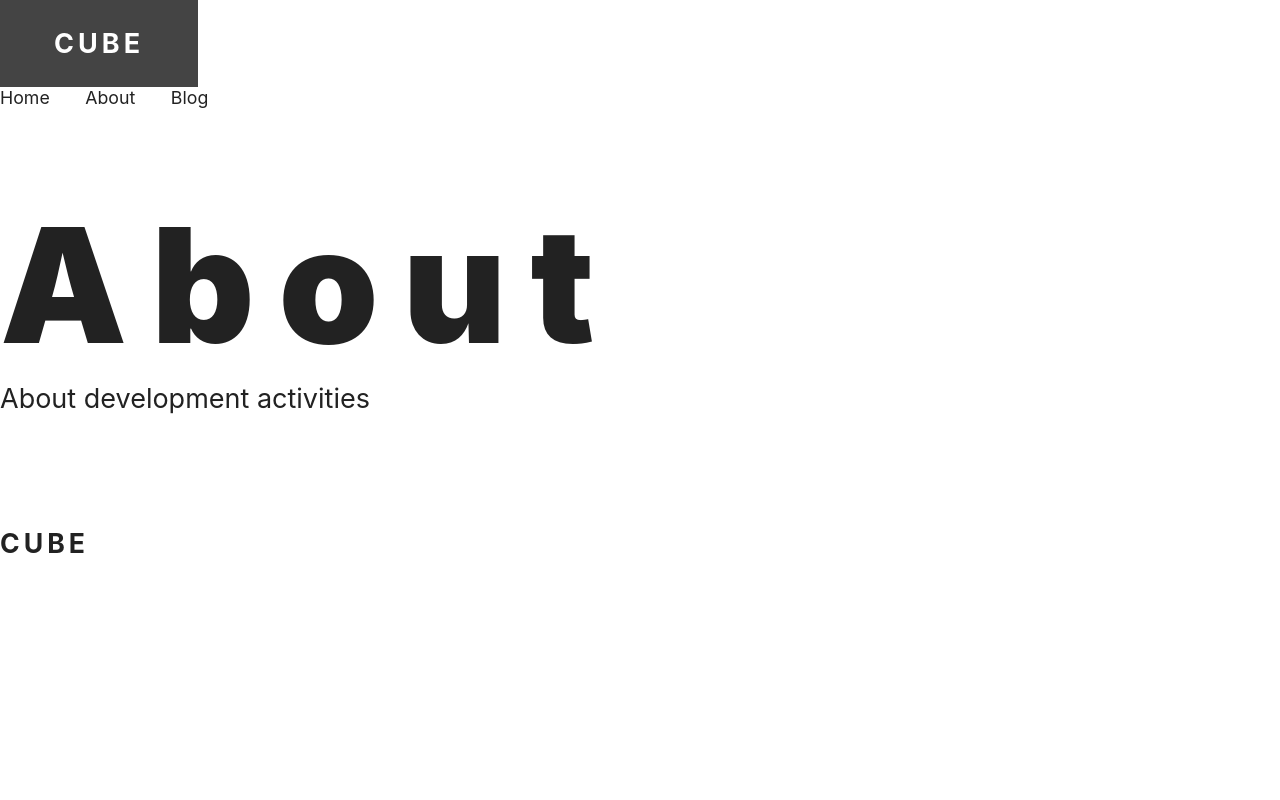
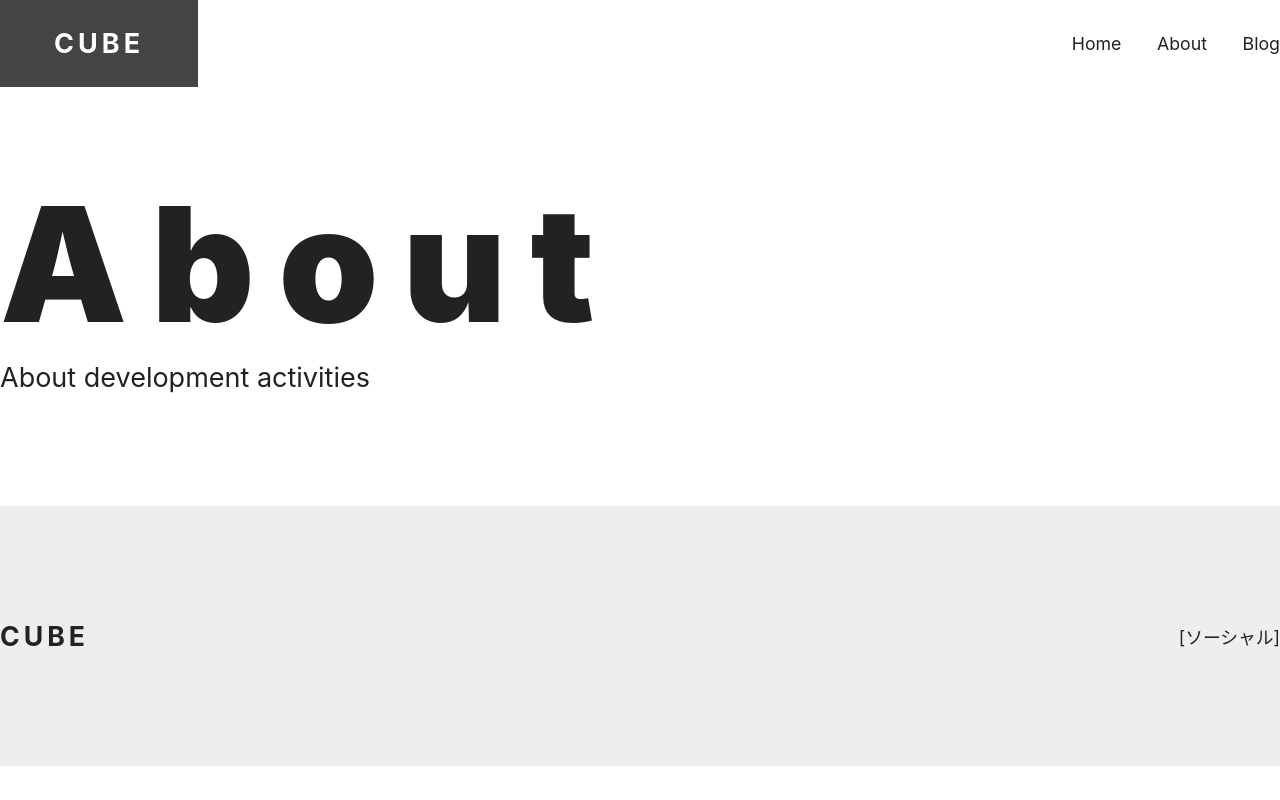
Before and after one commit to akky25/next-react-website-, a Next.js app: page /about in a window 1280 px wide. Built offline with nearby package versions, Linux system fonts and the light colour scheme.

Commit message:
header layout style　追加

```diff
--- a/src/components/footer.tsx
+++ b/src/components/footer.tsx
@@ -1,9 +1,13 @@
 import Logo from './logo';
+import styles from '@/styles/footer.module.css';
 
 export default function Footer() {
   return (
-    <footer>
-      <Logo />
+    <footer className={styles.wrapper}>
+      <div className={styles.flexContainer}>
+        <Logo />
+        [ソーシャル]
+      </div>
     </footer>
   );
 }
--- a/src/components/header.tsx
+++ b/src/components/header.tsx
@@ -1,11 +1,14 @@
 import Logo from './logo';
 import Nav from './nav';
+import styles from '@/styles/header.module.css';
 
 export default function Header() {
   return (
     <header>
-      <Logo boxOn />
-      <Nav />
+      <div className={styles.flexContainer}>
+        <Logo boxOn />
+        <Nav />
+      </div>
     </header>
   );
 }
--- a/src/components/hero.tsx
+++ b/src/components/hero.tsx
@@ -12,7 +12,7 @@ export default function Hero({
   imageOn: imageOn = false,
 }: Props) {
   return (
-    <div>
+    <div className={styles.flexContainer}>
       <div className={styles.text}>
         <h1 className={styles.title}>{title}</h1>
         <p className={styles.subtitle}>{subtitle}</p>
--- /dev/null
+++ b/src/styles/footer.module.css
@@ -0,0 +1,9 @@
+.wrapper {
+  padding: var(--space-xl) 0;
+  background-color: var(--gray-10);
+}
+
+.flexContainer {
+  composes: sideBySideCenter from '@/styles/utils.module.css';
+  gap: 2em;
+}
--- /dev/null
+++ b/src/styles/header.module.css
@@ -0,0 +1,3 @@
+.flexContainer {
+  composes: spaceBetween from '@/styles/utils.module.css';
+}
--- a/src/styles/hero.module.css
+++ b/src/styles/hero.module.css
@@ -1,3 +1,7 @@
+.flexContainer {
+  composes: sideBySideCenter from '@/styles/utils.module.css';
+}
+
 .text {
   padding-top: calc(var(--display) * 0.5);
   padding-bottom: calc(var(--display) * 0.7);
```
